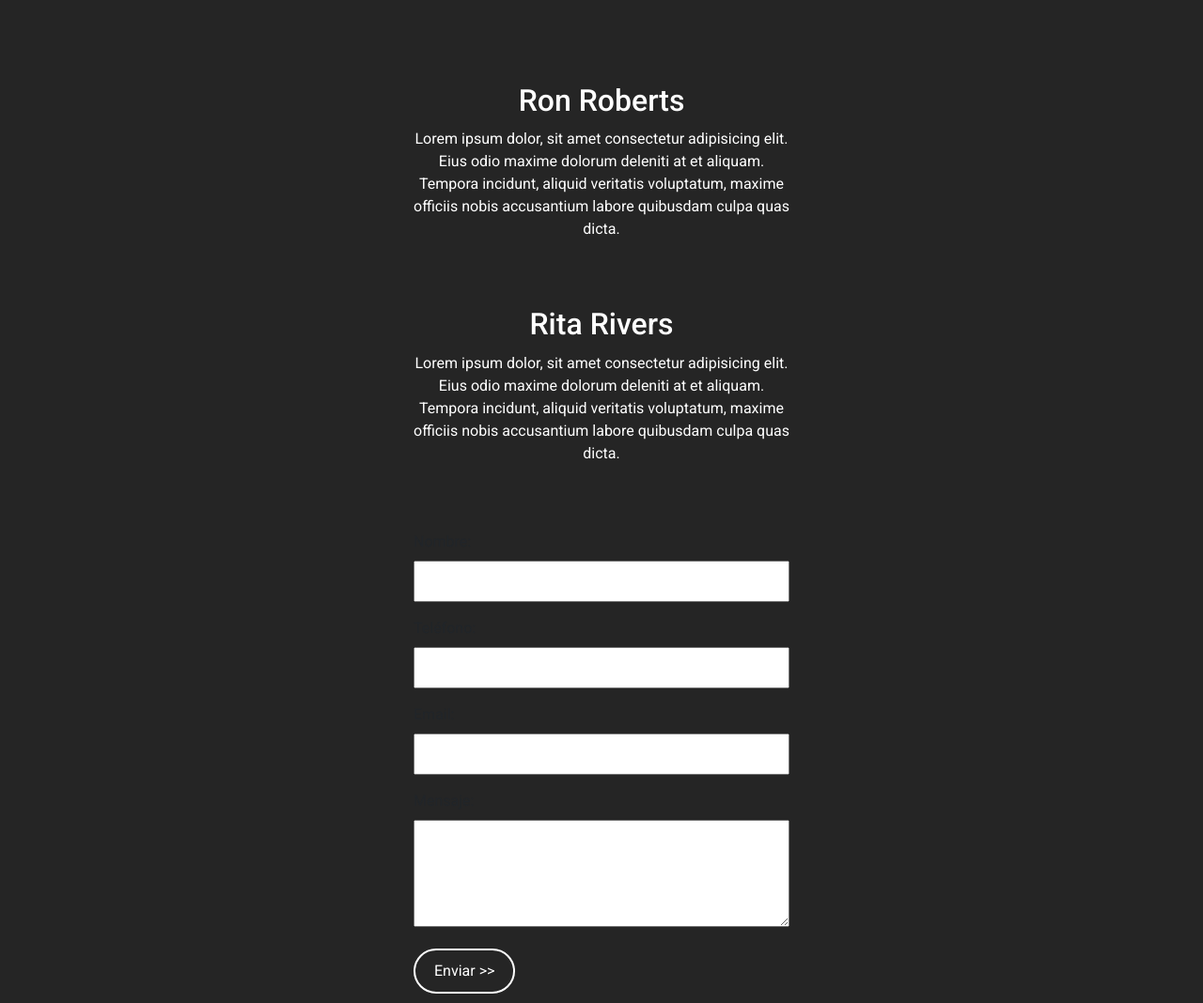
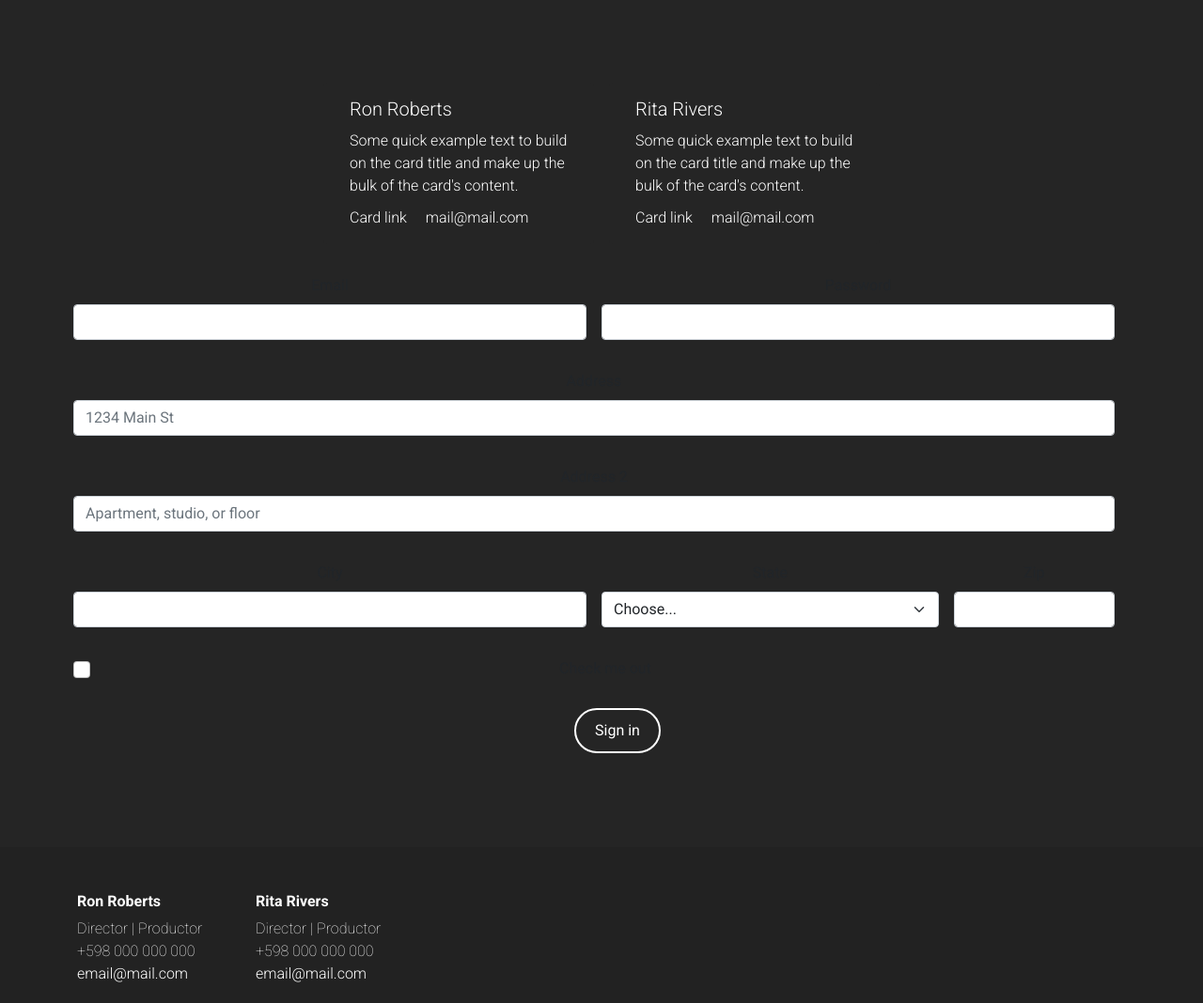
Before and after one commit to DValCor/PreEntrega3_DiegoValdez, a plain HTML site: page paginas/contacto.html in a window 1280 px wide. Shown: the part 240-1308 px from the top of the page at 94% size. Drawn offline with nearby package versions, Linux system fonts and the light colour scheme; a web font is replaced by a local one.

Commit message:
Contacto adaptado a responsive

```diff
--- a/estilos/estilos.css
+++ b/estilos/estilos.css
@@ -33,6 +33,7 @@ body {
 a{
   text-decoration: none;
 }
+
 ol,ul{
   list-style: none;
 }
@@ -43,6 +44,7 @@ ol,ul{
   height: 80px;
   background-color:#222222;
 }
+
 .navbar {
   height: 100%;
   display: flex;
@@ -51,12 +53,15 @@ ol,ul{
   flex-wrap: wrap;
   padding: 0 2rem;
 }
+
 .menu_hamburguesa{
   display: none;
 }
+
 .menu_hamburguesa:checked + .ul_enlace {
   height: calc(100vh - 80px);
 }
+
 .logo {
   color: #fff;
 }
@@ -73,8 +78,6 @@ ol,ul{
   left: 0;
   height: 0;
   overflow: hidden;
-
-  /* height: calc(100vh - 80px); */
   display: flex;
   flex-direction: column;
   justify-content: center;
@@ -134,6 +137,7 @@ ol,ul{
       transition: all .3s;
       padding: .2rem .7rem;
   }
+
   .enlace:hover{
       color: #ff164b;
   }
@@ -228,7 +232,7 @@ p {
   left: 0;
   width: 100%;
   height: 270px;
-  background-color: rgba(121, 13, 72, 0.7);
+  background-color: rgba(37, 37, 37, 0.7);
   display: none;
 }
 
@@ -334,29 +338,17 @@ p {
 
 /*Contact*/
 
-.contact-info-section {
-  width: 100%;
-  display: flex;
-  justify-content: center;
-  align-items: center;
-  flex-direction: column;
+.card {
+  background-color: #252525;
+  border: #fff;
 }
 
-.contact-txt1,
-.contact-txt2 {
-  width: 400px;
-  text-align: center;
-  margin-bottom: 60px;
-}
-
-.contact-txt1 h2,
-p {
+.card h5,
+p,
+a {
   color: #fff;
-}
-
-.contact-txt2 h2,
-p {
-  color: #fff;
+  font-family: "Roboto", sans-serif;
+  font-weight: 300;
 }
 
 /*Form*/
--- a/paginas/contacto.html
+++ b/paginas/contacto.html
@@ -58,8 +58,8 @@
   </header>
     <main>
       <div class="main-title"><h1>Contacto</h1></div>
-      <section class="contact-info-section">
-        <div class="contact-txt1">
+      <section class="container-fluid">
+       <!-- <div class="contact-txt1">
           <h2>Ron Roberts</h2>
           <p>
             Lorem ipsum dolor, sit amet consectetur adipisicing elit. Eius odio
@@ -76,23 +76,74 @@
             veritatis voluptatum, maxime officiis nobis accusantium labore
             quibusdam culpa quas dicta.
           </p>
+        </div> -->
+        <div class="row justify-content-center">
+          <div class="card mx-2" style="width: 18rem;">
+            <div class="card-body">
+              <h5 class="card-title">Ron Roberts</h5>
+              <p class="card-text">Some quick example text to build on the card title and make up the bulk of the card's content.</p>
+              <a href="#" class="card-link">Card link</a>
+              <a href="#" class="card-link">mail@mail.com</a>
+            </div>
+          </div>
+          <div class="card mx-2" style="width: 18rem;">
+            <div class="card-body">
+              <h5 class="card-title">Rita Rivers</h5>
+              <p class="card-text">Some quick example text to build on the card title and make up the bulk of the card's content.</p>
+              <a href="#" class="card-link">Card link</a>
+              <a href="#" class="card-link">mail@mail.com</a>
+            </div>
+          </div>
         </div>
       </section>
-      <form action="#" method="post">
-        <label for="nombre">Nombre:</label>
-        <input type="text" id="nombre" name="nombre" required>
-
-        <label for="telefono">Teléfono:</label>
-        <input type="tel" id="telefono" name="telefono">
-
-        <label for="email">Email:</label>
-        <input type="email" id="email" name="email" required>
-
-        <label for="mensaje">Mensaje:</label>
-        <textarea id="mensaje" name="mensaje" rows="4" required></textarea>
-
-        <button type="submit">Enviar >></button>
-      </form>
+      <div class="container text-center">
+        <div class="row">
+          <form class="row g-3">
+            <div class="col-md-6">
+              <label for="inputEmail4" class="form-label">Email</label>
+              <input type="email" class="form-control" id="inputEmail4">
+            </div>
+            <div class="col-md-6">
+              <label for="inputPassword4" class="form-label">Password</label>
+              <input type="password" class="form-control" id="inputPassword4">
+            </div>
+            <div class="col-12">
+              <label for="inputAddress" class="form-label">Address</label>
+              <input type="text" class="form-control" id="inputAddress" placeholder="1234 Main St">
+            </div>
+            <div class="col-12">
+              <label for="inputAddress2" class="form-label">Address 2</label>
+              <input type="text" class="form-control" id="inputAddress2" placeholder="Apartment, studio, or floor">
+            </div>
+            <div class="col-md-6">
+              <label for="inputCity" class="form-label">City</label>
+              <input type="text" class="form-control" id="inputCity">
+            </div>
+            <div class="col-md-4">
+              <label for="inputState" class="form-label">State</label>
+              <select id="inputState" class="form-select">
+                <option selected>Choose...</option>
+                <option>...</option>
+              </select>
+            </div>
+            <div class="col-md-2">
+              <label for="inputZip" class="form-label">Zip</label>
+              <input type="text" class="form-control" id="inputZip">
+            </div>
+            <div class="col-12">
+              <div class="form-check">
+                <input class="form-check-input" type="checkbox" id="gridCheck">
+                <label class="form-check-label" for="gridCheck">
+                  Check me out
+                </label>
+              </div>
+            </div>
+            <div class="col-12">
+              <button type="submit" class="btn btn-primary my-button">Sign in</button>
+            </div>
+          </form>
+        </div>
+      </div>
     </main>
     <footer class="custom-footer">
       <div class="container py-4 py-lg-5">
```
Also changed, not shown: paginas/staff.html (+4 -4 lines), imagenes/Info Cards/Directores/Dylan Danvers.jpg (added), imagenes/Info Cards/Directores/Dylan Danvers_2.jpg (added), imagenes/Info Cards/Directores/Paula Peters.jpg (added), imagenes/Info Cards/Directores/Paula Peters_2.jpg (added), imagenes/Info Cards/Directores/Rita Rivers.jpg (added), imagenes/Info Cards/Directores/Rita Rivers_2.jpg (added), imagenes/Info Cards/Directores/Ron Roberts.jpg (added), imagenes/Info Cards/Directores/Ron Roberts_2.jpg (added).
